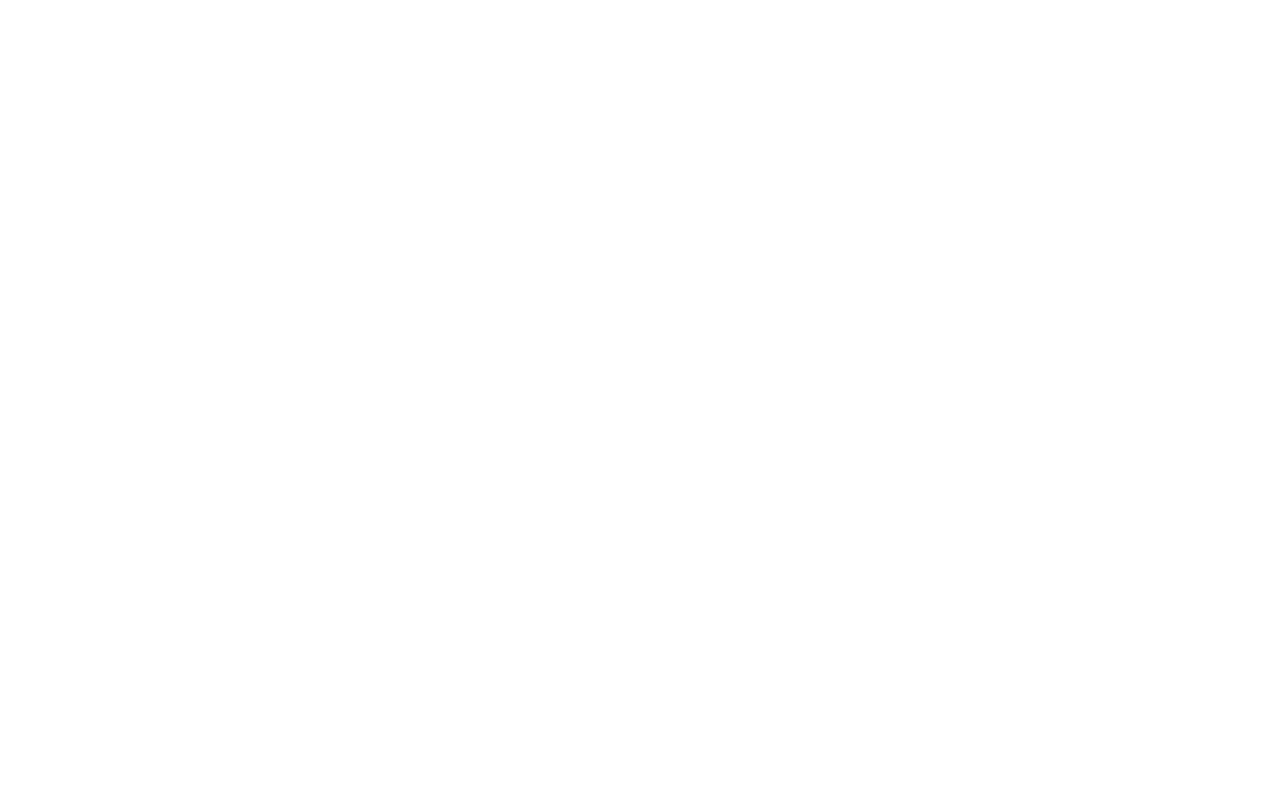
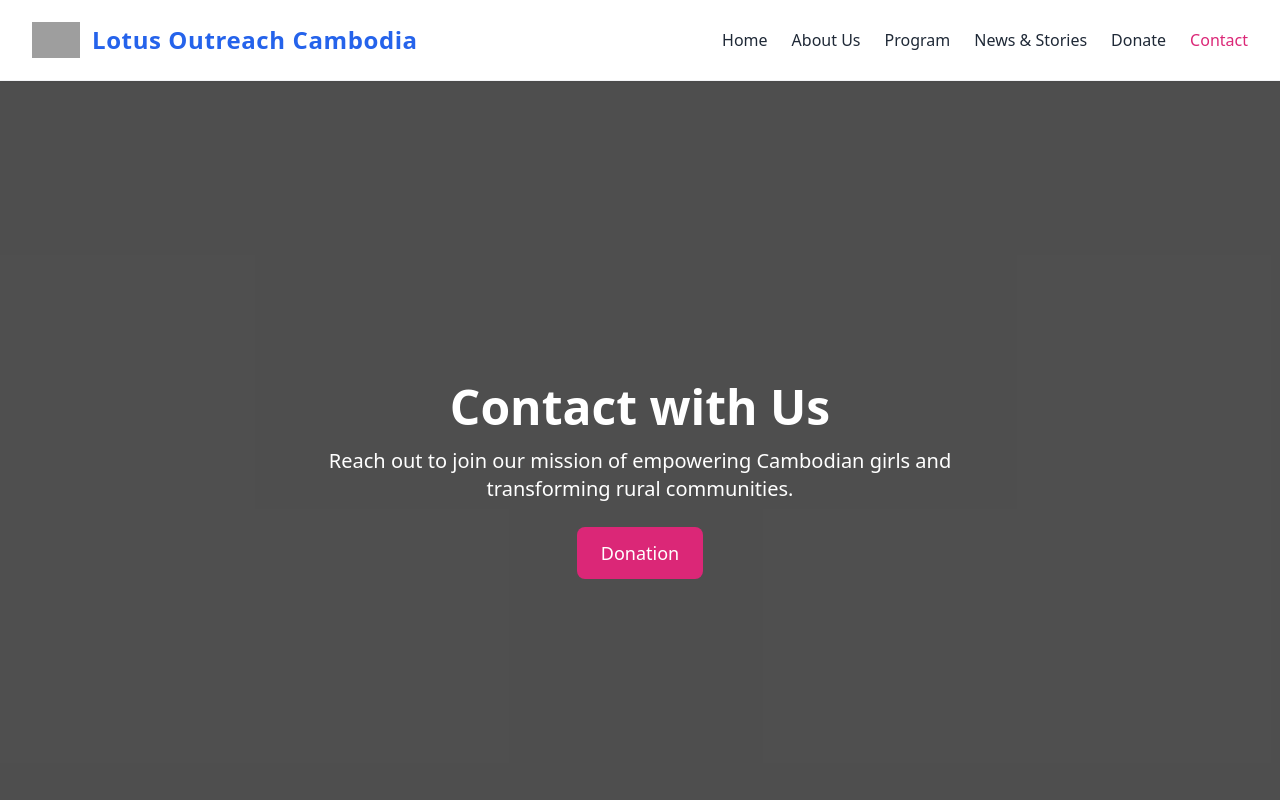
Before and after one commit to radytrainer/lotusoutreach-cambodia, a Vue app: page /contact in a window 1280 px wide. Before the commit this address had no page. Shown: the top 800 px of the page. Built offline with nearby package versions, Linux system fonts and the light colour scheme; grey boxes are pictures that could not be loaded.

Commit message:
feat feature/contact: added banner contact page[LOC-15]

```diff
--- /dev/null
+++ b/src/components/contact/Header.vue
@@ -0,0 +1,23 @@
+<template>
+  <div class="relative h-screen bg-cover bg-center text-white" :style="{ backgroundImage: `url(${contactImages[0]})` }">
+    <div class="absolute inset-0 bg-black/50"></div>
+    <div class="relative z-10 flex flex-col items-center justify-center h-full text-center px-4">
+      <h1 class="text-4xl md:text-5xl font-bold mb-4">Contact with Us</h1>
+      <p class="text-lg md:text-xl mb-6 max-w-2xl">
+        Reach out to join our mission of empowering Cambodian girls and transforming rural communities.
+      </p>
+      <router-link
+        to="/contact"
+        class="bg-pink-600 hover:bg-pink-700 text-white px-6 py-3 rounded-lg text-lg transition-colors duration-200"
+      >
+        Donation
+      </router-link>
+    </div>
+  </div>
+</template>
+
+<script setup>
+const contactImages = [
+  "http://localhost:5173/src/img/cam3.png"
+];
+</script>
--- a/src/router/index.js
+++ b/src/router/index.js
@@ -3,6 +3,7 @@
 import DefaultLayout from '../layouts/DefaultLayout.vue';
 import Home from '../views/HomeView.vue';
 import About from '../views/AboutView.vue';
+import ContactView from '@/views/ContactView.vue';
 
 const routes = [
   {
@@ -11,6 +12,7 @@
     children: [
       { path: '', name: 'Home', component: Home },
       { path: 'about', name: 'About', component: About },
+      {path: 'contact', name: 'Contact', component: ContactView },
     ],
   },
 ];
--- /dev/null
+++ b/src/views/ContactView.vue
@@ -0,0 +1,6 @@
+<template>
+    <Header/>
+</template>
+<script setup>
+import Header from '../components/contact/Header.vue';
+</script>
```
